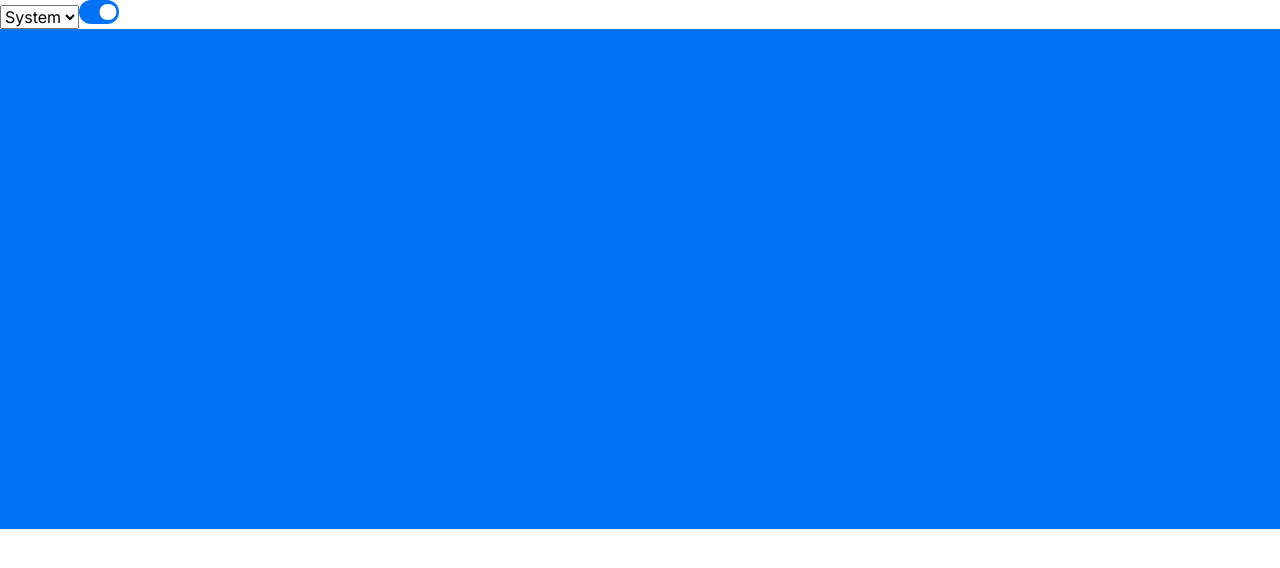
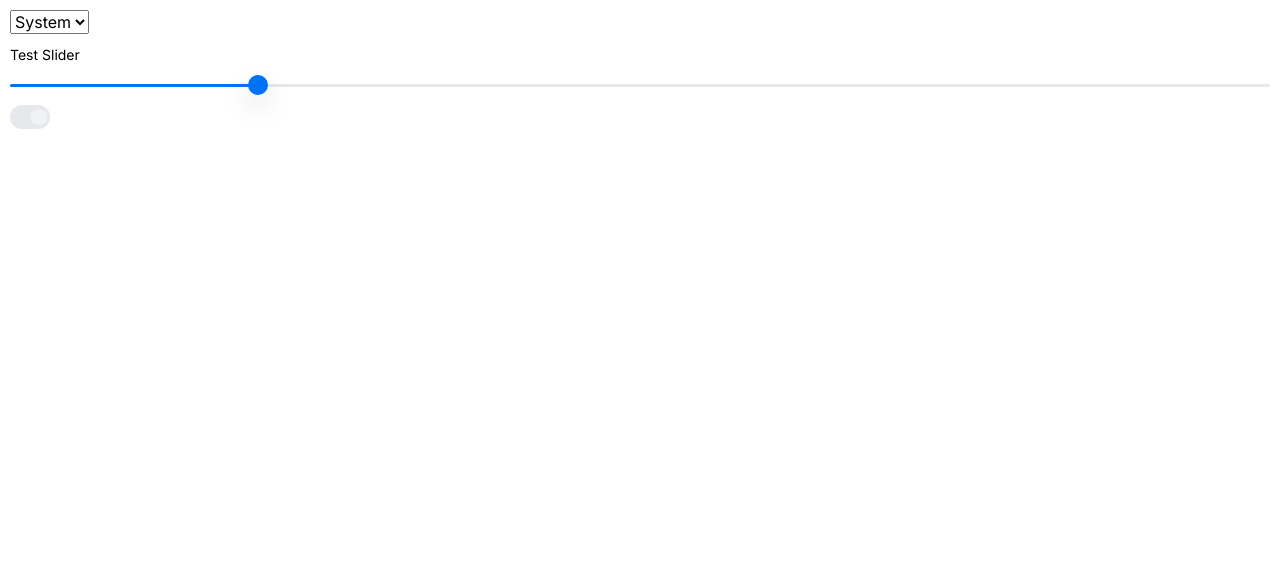
Before and after one commit to ZAHON/codeimage, a Next.js app: page / in a window 1280 px wide. Shown: the top 568 px of the page. Built offline with nearby package versions, Linux system fonts and the light colour scheme.

Commit message:
Added Slider component

```diff
--- /dev/null
+++ b/components/UI/Slider/Slider.styled.ts
@@ -0,0 +1,54 @@
+import styled from 'styled-components';
+import { Root, Track, Range, Thumb } from '@radix-ui/react-slider';
+
+export const SliderRoot = styled(Root)`
+  position: relative;
+  display: flex;
+  align-items: center;
+  user-select: none;
+  touch-action: none;
+  width: 100%;
+  cursor: pointer;
+
+  &[data-orientation='horizontal'] {
+    height: 20px;
+  }
+`;
+
+export const SliderTrack = styled(Track)`
+  position: relative;
+  flex-grow: 1;
+  border-radius: 9999px;
+  background-color: var(--color-gray-200);
+
+  &[data-orientation='horizontal'] {
+    height: 3px;
+  }
+`;
+
+export const SliderRange = styled(Range)`
+  position: absolute;
+  height: 100%;
+  border-radius: 9999px;
+  background-color: var(--color-primary);
+`;
+
+export const SliderThumb = styled(Thumb)`
+  all: unset;
+  display: block;
+  height: 20px;
+  width: 20px;
+  background-color: var(--color-primary);
+  box-shadow: var(--shadow-md);
+  border-radius: 10px;
+  transition: background-color 0.25s ease;
+
+  &:hover {
+    background-color: var(--color-blue-700);
+  }
+
+  &:focus-visible {
+    outline-offset: 2px;
+    outline: 2px solid var(--color-primary);
+  }
+`;
--- /dev/null
+++ b/components/UI/Slider/Slider.tsx
@@ -0,0 +1,27 @@
+import type { SliderProps } from './Slider.types';
+import { SliderRoot, SliderTrack, SliderRange, SliderThumb } from './Slider.styled';
+
+export const Slider = ({
+  value,
+  id,
+  min = 1,
+  max = 100,
+  step = 1,
+  ariaLabel,
+  onChange,
+}: SliderProps) => (
+  <SliderRoot
+    id={id}
+    value={[value]}
+    min={min}
+    max={max}
+    step={step}
+    onValueChange={([value]) => onChange(value)}
+    aria-label={ariaLabel}
+  >
+    <SliderTrack>
+      <SliderRange />
+    </SliderTrack>
+    <SliderThumb />
+  </SliderRoot>
+);
--- a/components/UI/index.ts
+++ b/components/UI/index.ts
@@ -7,6 +7,7 @@ export { Select } from './Select/Select';
 export { SelectItem } from './Select/SelectItem/SelectItem';
 export { SelectGroup } from './Select/SelectGroup/SelectGroup';
 export { SelectSeparator } from './Select/SelectSeparator/SelectSeparator';
+export { Slider } from './Slider/Slider';
 export { Spinner } from './Spinner/Spinner';
 export { Stack } from './Stack/Stack';
 export { Switch } from './Switch/Switch';
--- a/package.json
+++ b/package.json
@@ -11,6 +11,7 @@
   "dependencies": {
     "@radix-ui/react-label": "^1.0.0",
     "@radix-ui/react-select": "^1.0.0",
+    "@radix-ui/react-slider": "^1.0.0",
     "@radix-ui/react-switch": "^1.0.0",
     "@radix-ui/react-tooltip": "^1.0.0",
     "next": "12.3.0",
--- a/pages/index.tsx
+++ b/pages/index.tsx
@@ -3,10 +3,10 @@ import Head from 'next/head';
 
 import { useState } from 'react';
 import { ThemeChanger } from '@/components/ThemeChanger/ThemeChanger';
-import { Collapse, Switch } from '@/components/UI/.';
+import { Stack, Slider, Label, Switch } from '@/components/UI/.';
 
 const Home: NextPage = () => {
-  const [isCollapseOpen, setIsCollapseOpen] = useState(true);
+  const [value, setValue] = useState(20);
 
   return (
     <>
@@ -16,11 +16,14 @@ const Home: NextPage = () => {
         <link rel="icon" href="/favicon.ico" />
       </Head>
 
-      <ThemeChanger />
-      <Switch id="test" checked={isCollapseOpen} onChange={setIsCollapseOpen} />
-      <Collapse isOpened={isCollapseOpen}>
-        <div style={{ height: '500px', width: '100%', backgroundColor: 'var(--color-primary)' }} />
-      </Collapse>
+      <div style={{ padding: '10px' }}>
+        <Stack>
+          <ThemeChanger />
+          <Label htmlFor="test-slider">Test Slider</Label>
+          <Slider id="test-slider" value={value} onChange={setValue} ariaLabel="..." />
+          <Switch disabled id="..." checked={true} onChange={() => console.log()} />
+        </Stack>
+      </div>
     </>
   );
 };
```
Also changed, not shown: components/UI/Slider/Slider.types.ts (added, +9 -0 lines), 1 other file (tests, documents, lock files or other folders).
